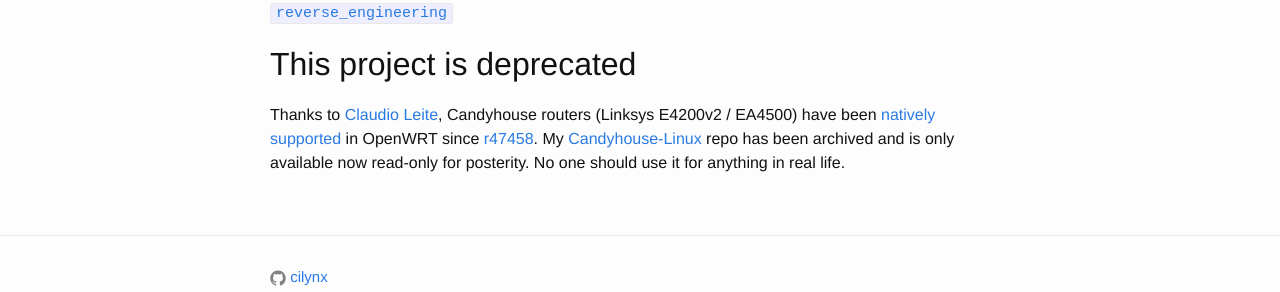
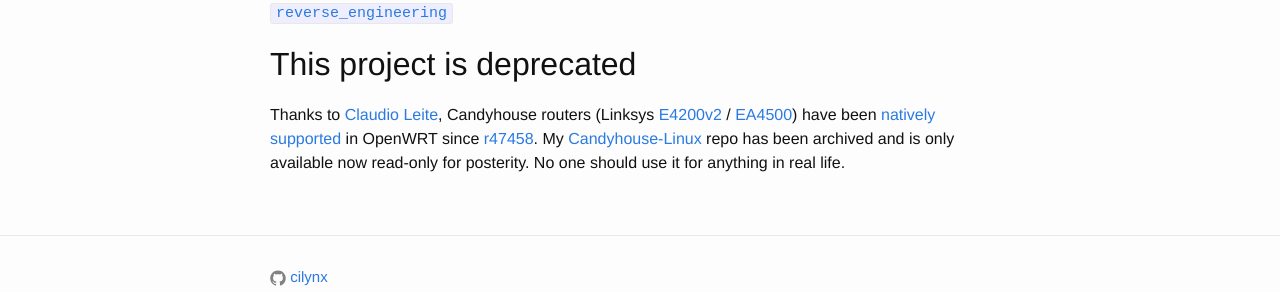
Before and after one commit to cilynx/cilynx.github.io, a Jekyll site: the page built from _posts/2014-12-01-candyhouse-openwrt.md, in a window 1280 px wide. Shown: the part 226-518 px from the top of the page. Built offline with Jekyll 4.4.1, drawn with Linux system fonts in a browser that asks for light colours; comment, search, counter and statistics services are not loaded; part of the change alters nothing that is shown.

```diff
--- a/_posts/2014-12-01-candyhouse-openwrt.md
+++ b/_posts/2014-12-01-candyhouse-openwrt.md
@@ -13,4 +13,4 @@ redirect_from:
 ---
 ## This project is deprecated
 
-Thanks to [Claudio Leite](https://github.com/leitec), Candyhouse routers (Linksys E4200v2 / EA4500) have been [natively supported](https://wiki.openwrt.org/toh/linksys/ea4500) in OpenWRT since [r47458](https://dev.openwrt.org/changeset/47458).  My [Candyhouse-Linux](https://github.com/cilynx/Candyhouse-Linux) repo has been archived and is only available now read-only for posterity.  No one should use it for anything in real life.
+Thanks to [Claudio Leite](https://github.com/leitec), Candyhouse routers (Linksys [E4200v2](http://amzn.to/2DqfpCP) / [EA4500](http://amzn.to/2DkGGX3)) have been [natively supported](https://wiki.openwrt.org/toh/linksys/ea4500) in OpenWRT since [r47458](https://dev.openwrt.org/changeset/47458).  My [Candyhouse-Linux](https://github.com/cilynx/Candyhouse-Linux) repo has been archived and is only available now read-only for posterity.  No one should use it for anything in real life.
```
